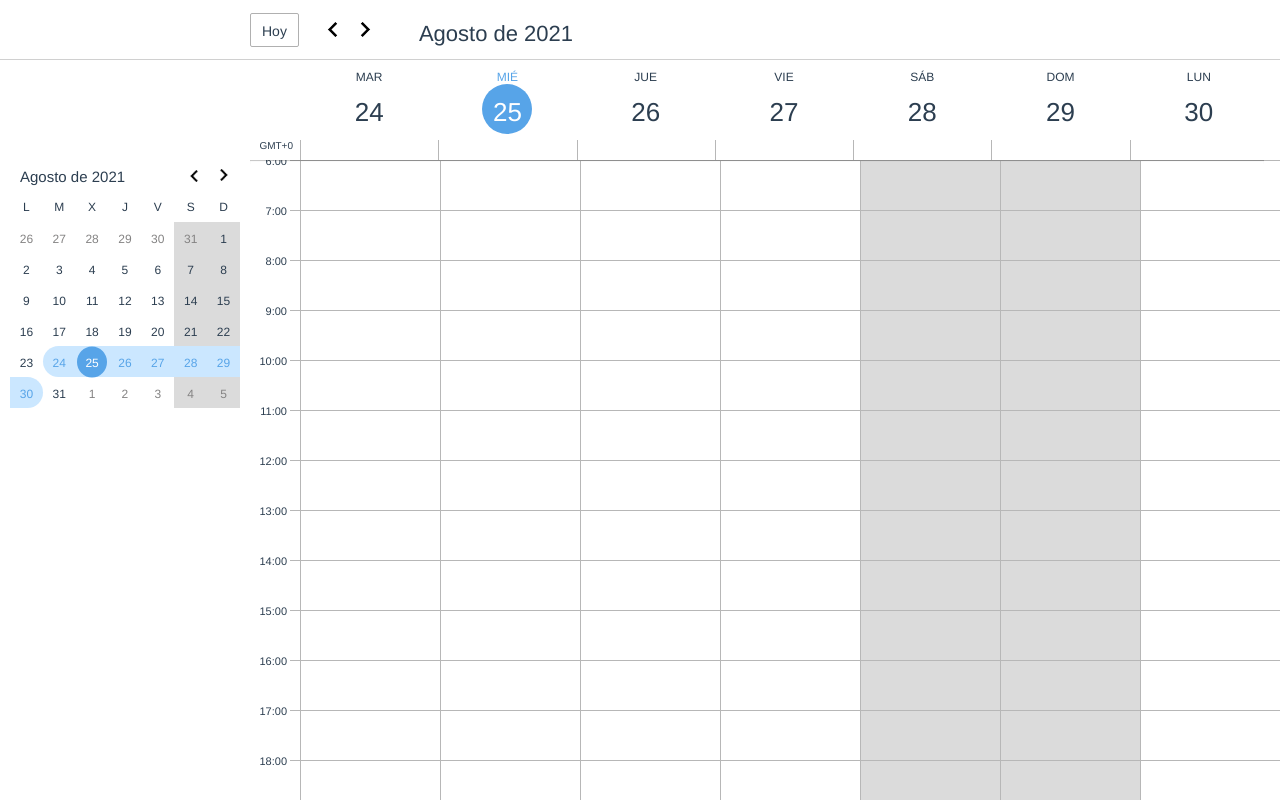
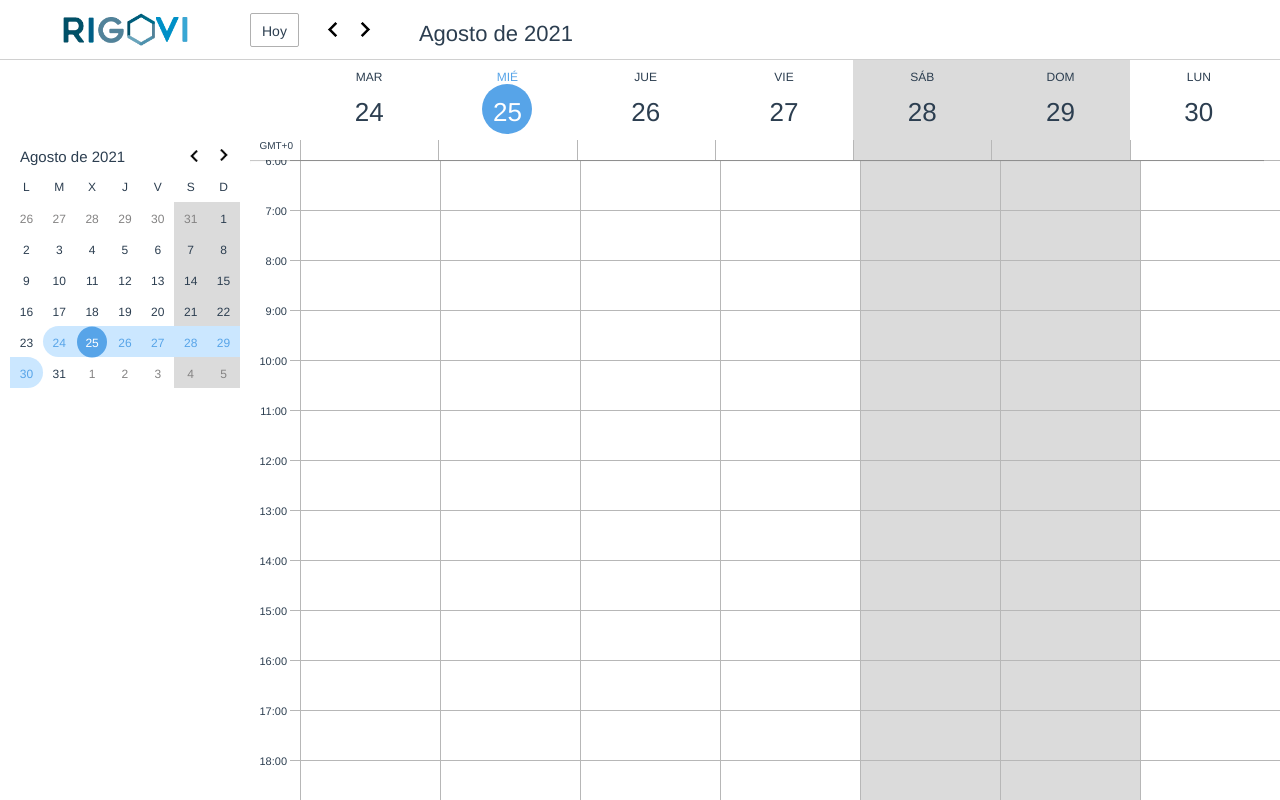
Before and after one commit to RJ64/ccr-calendar, a Vue app: page / in a window 1280 px wide. Built offline with nearby package versions, Linux system fonts and the light colour scheme.

Commit message:
Añadido logo, más sombreado de finde y alguna tontería más

```diff
--- a/src/App.vue
+++ b/src/App.vue
@@ -161,7 +161,7 @@ a {
   float: left;
   width: 250px;
   height: calc(100% - 60px);
-  padding: 100px 10px 0;
+  padding: 80px 10px 0;
 }
 .zonaPrincipal {
   float: left;
--- a/src/components/cabecera/Cabecera.vue
+++ b/src/components/cabecera/Cabecera.vue
@@ -76,6 +76,10 @@ export default {
   float: left;
   width: 250px;
   height: 100%;
+  background-image: url(/imagenes/rigovi.png);
+  background-size: 50%;
+  background-repeat: no-repeat;
+  background-position: center center;
 }
 .botonHoy {
   float: left;
--- a/src/components/calendarioResumen/DiasCabeceraResumenSemana.vue
+++ b/src/components/calendarioResumen/DiasCabeceraResumenSemana.vue
@@ -1,16 +1,28 @@
 <template>
 
   <div class="zonaSuperiorCabeceraCalendarioResumenSemana">
-    <div :style="{'width': 'calc(100% / '+numDiasMostrando+')'}" v-for="numColumnaDiaPintando in numDiasMostrando" :key="numColumnaDiaPintando" class="columnaResumenSemana">
+
+    <div
+    :style="{'width': 'calc(100% / '+numDiasMostrando+')'}"
+    v-for="numColumnaDiaPintando in numDiasMostrando"
+    :key="numColumnaDiaPintando"
+    :class="{
+      'columnaResumenSemana' : true,
+      'esFinde' : esFinde(diaColumnaMostrando(numColumnaDiaPintando)),
+    }">
+
       <div :class="{
         'diaDeLaSemana' : true,
         'esHoy' : mismoDia(diaColumnaMostrando(numColumnaDiaPintando), hoy),
         }">{{ nombreCortoDiaDeLaSemanaDesdeDia(diaColumnaMostrando(numColumnaDiaPintando)) }}</div>
+
       <div :class="{
         'numDiaDeLaSemana' : true,
         'esHoy' : mismoDia(diaColumnaMostrando(numColumnaDiaPintando), hoy),
         }">{{ diaColumnaMostrando(numColumnaDiaPintando).getDate() }}</div>
+
     </div>
+
   </div>
 
 </template>
@@ -53,6 +65,9 @@ export default {
         case 6: return "Sáb";
       }
     },
+    esFinde(dia) {
+      return dia.getDay() === 0 || dia.getDay() === 6
+    },
   },
 }
 </script>
@@ -68,6 +83,10 @@ export default {
 .columnaResumenSemana {
   float: left;
   text-align: center;
+  height: 100%;
+}
+.columnaResumenSemana.esFinde {
+  background-color: #dbdbdb;
 }
 .diaDeLaSemana {
   font-size: 12px;
--- a/src/components/calendarioResumen/EventosDiaCompletoCabeceraResumenSemana.vue
+++ b/src/components/calendarioResumen/EventosDiaCompletoCabeceraResumenSemana.vue
@@ -1,13 +1,23 @@
 <template>
 
   <div class="zonaEventosDiariosCabeceraCalendarioResumenSemana">
+
     <div class="lateralZonaHorariaCabecera">
       <div class="zonaHoraria">{{ zonaHoraria() }}</div>
     </div>
+
     <div class="zonaEventosDiarios">
-      <div :style="{'width': 'calc(100% / '+numDiasMostrando+')'}" v-for="numColumnaDiaPintando in numDiasMostrando" :key="numColumnaDiaPintando" class="eventosDiariosColumnaSemana">
+      <div
+      :style="{'width': 'calc(100% / '+numDiasMostrando+')'}"
+      v-for="numColumnaDiaPintando in numDiasMostrando"
+      :key="numColumnaDiaPintando"
+      :class="{
+        'eventosDiariosColumnaSemana' : true,
+        'esFinde' : esFinde(diaColumnaMostrando(numColumnaDiaPintando)),
+      }">
       </div>
     </div>
+
   </div>
 
 </template>
@@ -34,6 +44,12 @@ export default {
       let cambioHorario = this.hoy.getTimezoneOffset() / 60;
       let signo = cambioHorario > 0 ? '-' : '+';
       return 'GMT' + signo + Math.abs(cambioHorario);
+    },
+    diaColumnaMostrando(numColumnaDiaPintando) {
+      return new Date(this.primerDiaSemanaMostrando.getTime() + (1000 * 60 * 60 * 24 * (numColumnaDiaPintando - 1)));
+    },
+    esFinde(dia) {
+      return dia.getDay() === 0 || dia.getDay() === 6
     },
   },
 }
@@ -68,4 +84,7 @@ export default {
   height: 100%;
   border-left: 1px solid #b7b7b7;
 }
+.eventosDiariosColumnaSemana.esFinde {
+  background-color: #dbdbdb;
+}
 </style>
```
Also changed, not shown: public/imagenes/rigovi.png (added).
